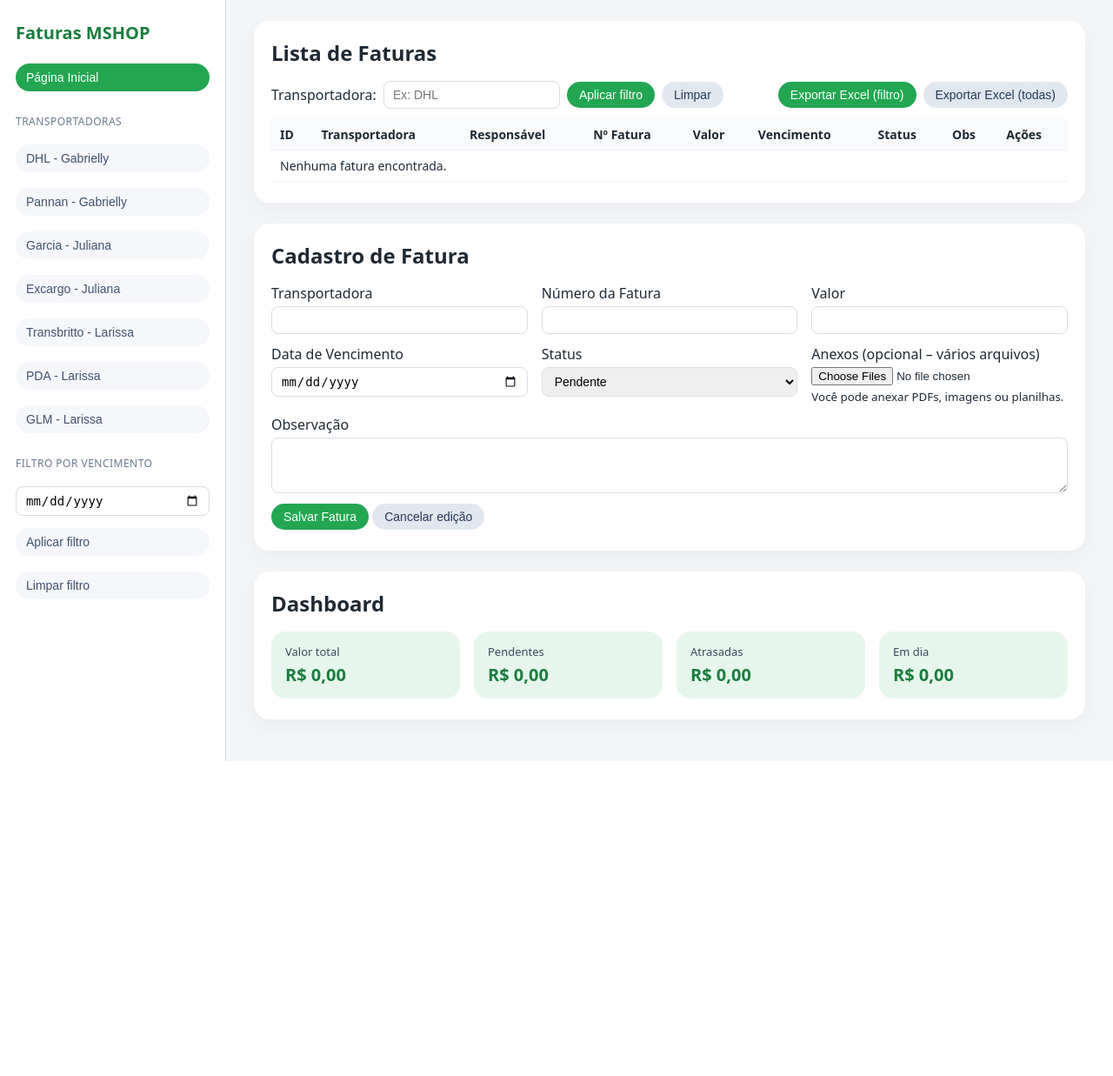
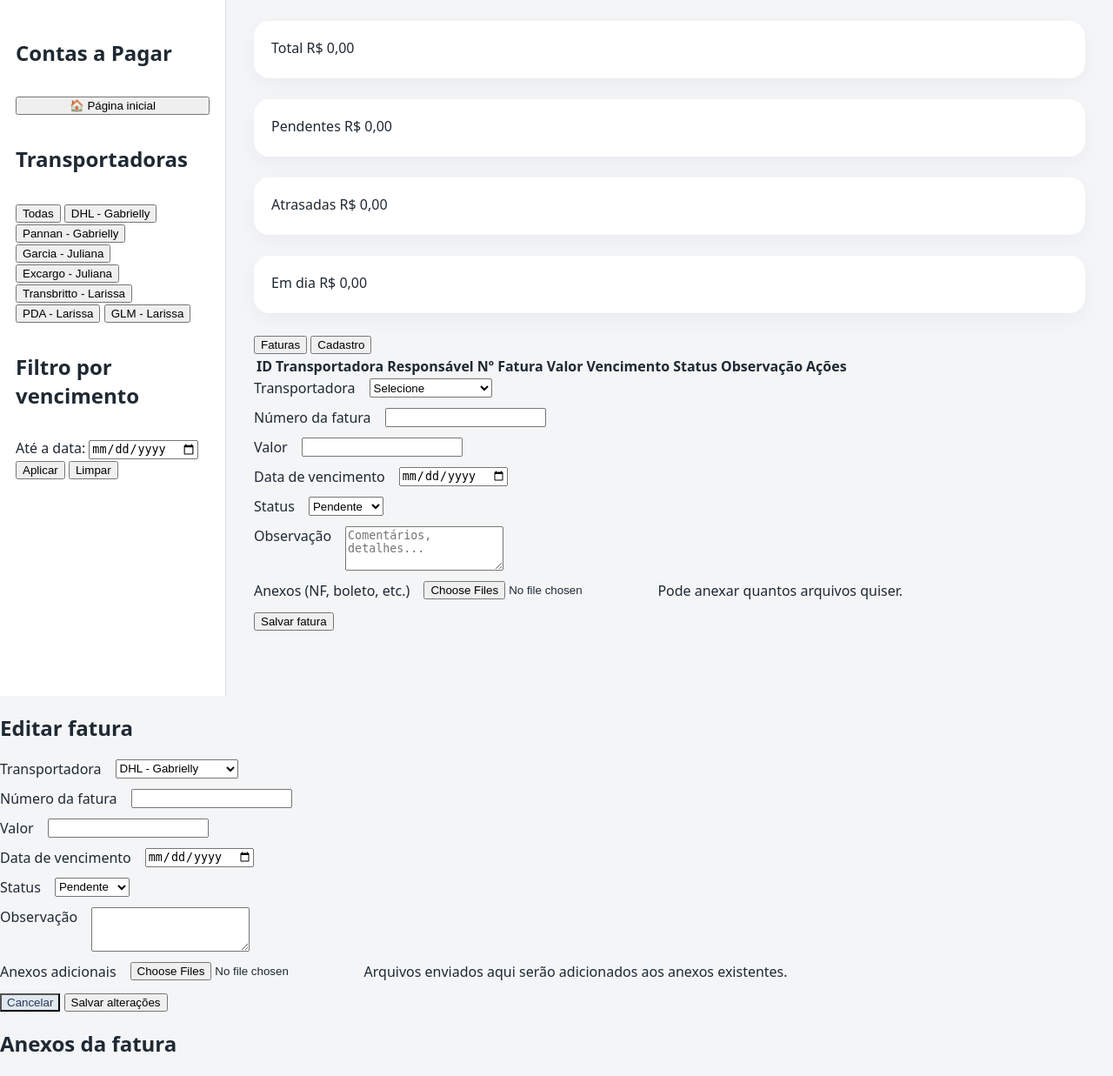
Before and after one commit to abnermayconoli-max/Faturas-MSHOP-, a FastAPI app: page / in a window 1280 px wide. Shown: the top 1237 px of the page at 87% size. Before the commit the page ends 875 px from the top, so only its background shows below. Run offline with FastAPI, Linux system fonts and the light colour scheme; data that the repository does not hold is empty.

Commit message:
Update index.html

```diff
--- a/templates/index.html
+++ b/templates/index.html
@@ -2,82 +2,70 @@
 <html lang="pt-BR">
 <head>
     <meta charset="UTF-8" />
-  <title>Faturas MSHOP</title>
+    <title>Contas a Pagar - Transportadoras</title>
     <link rel="stylesheet" href="/static/styles.css" />
 </head>
 <body>
 <div class="layout">
-
     <!-- LATERAL ESQUERDA -->
     <aside class="sidebar">
-    <div class="sidebar-logo">
-      Faturas MSHOP
+        <h1 class="logo">Contas a Pagar</h1>
+
+        <button class="btn-side btn-home" data-home>🏠 Página inicial</button>
+
+        <h2 class="side-title">Transportadoras</h2>
+        <div class="side-buttons" id="filtro-transportadoras">
+            <button class="btn-side active" data-transportadora="">Todas</button>
+            <button class="btn-side" data-transportadora="DHL - Gabrielly">DHL - Gabrielly</button>
+            <button class="btn-side" data-transportadora="Pannan - Gabrielly">Pannan - Gabrielly</button>
+            <button class="btn-side" data-transportadora="Garcia - Juliana">Garcia - Juliana</button>
+            <button class="btn-side" data-transportadora="Excargo - Juliana">Excargo - Juliana</button>
+            <button class="btn-side" data-transportadora="Transbritto - Larissa">Transbritto - Larissa</button>
+            <button class="btn-side" data-transportadora="PDA - Larissa">PDA - Larissa</button>
+            <button class="btn-side" data-transportadora="GLM - Larissa">GLM - Larissa</button>
         </div>
 
-    <button class="sidebar-btn sidebar-btn-primary" data-action="home">
-      Página Inicial
-    </button>
-
-    <div class="sidebar-section-title">Transportadoras</div>
-
-    <button class="sidebar-btn" data-filter-transportadora="DHL">
-      DHL - Gabrielly
-    </button>
-    <button class="sidebar-btn" data-filter-transportadora="Pannan">
-      Pannan - Gabrielly
-    </button>
-    <button class="sidebar-btn" data-filter-transportadora="Garcia">
-      Garcia - Juliana
-    </button>
-    <button class="sidebar-btn" data-filter-transportadora="Excargo">
-      Excargo - Juliana
-    </button>
-    <button class="sidebar-btn" data-filter-transportadora="Transbritto">
-      Transbritto - Larissa
-    </button>
-    <button class="sidebar-btn" data-filter-transportadora="PDA">
-      PDA - Larissa
-    </button>
-    <button class="sidebar-btn" data-filter-transportadora="GLM">
-      GLM - Larissa
-    </button>
-
-    <div class="sidebar-section-title">Filtro por vencimento</div>
-    <input type="date" id="filtro-vencimento" class="sidebar-date" />
-    <button class="sidebar-btn" id="btn-aplicar-vencimento">
-      Aplicar filtro
-    </button>
-    <button class="sidebar-btn" id="btn-limpar-vencimento">
-      Limpar filtro
-    </button>
+        <h2 class="side-title">Filtro por vencimento</h2>
+        <div class="side-filter-date">
+            <label for="filtro-vencimento">Até a data:</label>
+            <input type="date" id="filtro-vencimento" />
+            <button class="btn-side small" id="btn-aplicar-venc">Aplicar</button>
+            <button class="btn-side small secondary" id="btn-limpar-venc">Limpar</button>
+        </div>
     </aside>
 
     <!-- CONTEÚDO PRINCIPAL -->
     <main class="main">
+        <!-- CARDS RESUMO -->
+        <section class="cards-resumo">
+            <div class="card">
+                <span class="card-label">Total</span>
+                <span class="card-value" id="resumo-total">R$ 0,00</span>
+            </div>
+            <div class="card">
+                <span class="card-label">Pendentes</span>
+                <span class="card-value" id="resumo-pendentes">R$ 0,00</span>
+            </div>
+            <div class="card">
+                <span class="card-label">Atrasadas</span>
+                <span class="card-value" id="resumo-atrasadas">R$ 0,00</span>
+            </div>
+            <div class="card">
+                <span class="card-label">Em dia</span>
+                <span class="card-value" id="resumo-em-dia">R$ 0,00</span>
+            </div>
+        </section>
+
+        <!-- ABAS -->
+        <section class="tabs">
+            <button class="tab active" data-tab="faturas">Faturas</button>
+            <button class="tab" data-tab="cadastro">Cadastro</button>
+        </section>
 
         <!-- LISTA DE FATURAS -->
-    <section class="card" id="secao-faturas">
-      <h2>Lista de Faturas</h2>
-
-      <div class="toolbar">
-        <div class="toolbar-group">
-          <label for="filtro-transportadora">Transportadora:</label>
-          <input id="filtro-transportadora" class="input-text" placeholder="Ex: DHL" />
-          <button id="btn-aplicar-filtro" class="btn">Aplicar filtro</button>
-          <button id="btn-limpar-filtro" class="btn btn-secondary">Limpar</button>
-        </div>
-        <div class="toolbar-group">
-          <button id="btn-exportar-filtrado" class="btn">
-            Exportar Excel (filtro)
-          </button>
-          <button id="btn-exportar-todas" class="btn btn-secondary">
-            Exportar Excel (todas)
-          </button>
-        </div>
-      </div>
-
-      <div class="table-wrapper">
-        <table class="table" id="tabela-faturas">
+        <section class="tab-content active" id="tab-faturas">
+            <div class="table-container">
+                <table>
                     <thead>
                     <tr>
                         <th>ID</th>
@@ -87,100 +75,149 @@
                         <th>Valor</th>
                         <th>Vencimento</th>
                         <th>Status</th>
-            <th>Obs</th>
+                        <th>Observação</th>
                         <th>Ações</th>
                     </tr>
                     </thead>
-          <tbody>
-          <!-- preenchido via JS -->
+                    <tbody id="tbody-faturas">
+                    <!-- linhas via JS -->
                     </tbody>
                 </table>
             </div>
         </section>
 
-    <!-- CADASTRO DE FATURA -->
-    <section class="card" id="secao-cadastro">
-      <h2>Cadastro de Fatura</h2>
-
-      <form id="form-cadastro">
+        <!-- CADASTRO -->
+        <section class="tab-content" id="tab-cadastro">
+            <form id="form-cadastro" class="form-card">
                 <div class="form-row">
-          <div class="form-group">
-            <label>Transportadora</label>
-            <input type="text" id="cad-transportadora" class="input-text" />
-          </div>
-          <div class="form-group">
-            <label>Número da Fatura</label>
-            <input type="text" id="cad-numero" class="input-text" />
-          </div>
-          <div class="form-group">
-            <label>Valor</label>
-            <input type="number" step="0.01" id="cad-valor" class="input-text" />
-          </div>
+                    <label for="cad-transportadora">Transportadora</label>
+                    <select id="cad-transportadora" required>
+                        <option value="">Selecione</option>
+                        <option value="DHL - Gabrielly">DHL - Gabrielly</option>
+                        <option value="Pannan - Gabrielly">Pannan - Gabrielly</option>
+                        <option value="Garcia - Juliana">Garcia - Juliana</option>
+                        <option value="Excargo - Juliana">Excargo - Juliana</option>
+                        <option value="Transbritto - Larissa">Transbritto - Larissa</option>
+                        <option value="PDA - Larissa">PDA - Larissa</option>
+                        <option value="GLM - Larissa">GLM - Larissa</option>
+                    </select>
                 </div>
 
                 <div class="form-row">
-          <div class="form-group">
-            <label>Data de Vencimento</label>
-            <input type="date" id="cad-vencimento" class="input-text" />
+                    <label for="cad-numero">Número da fatura</label>
+                    <input type="text" id="cad-numero" required />
                 </div>
-          <div class="form-group">
-            <label>Status</label>
-            <select id="cad-status" class="input-text">
+
+                <div class="form-row">
+                    <label for="cad-valor">Valor</label>
+                    <input type="number" id="cad-valor" step="0.01" min="0" required />
+                </div>
+
+                <div class="form-row">
+                    <label for="cad-vencimento">Data de vencimento</label>
+                    <input type="date" id="cad-vencimento" required />
+                </div>
+
+                <div class="form-row">
+                    <label for="cad-status">Status</label>
+                    <select id="cad-status">
                         <option value="pendente">Pendente</option>
                         <option value="pago">Pago</option>
                         <option value="cancelado">Cancelado</option>
                     </select>
                 </div>
-          <div class="form-group">
-            <label>Anexos (opcional – vários arquivos)</label>
+
+                <div class="form-row">
+                    <label for="cad-observacao">Observação</label>
+                    <textarea id="cad-observacao" rows="3" placeholder="Comentários, detalhes..."></textarea>
+                </div>
+
+                <div class="form-row">
+                    <label for="cad-anexos">Anexos (NF, boleto, etc.)</label>
                     <input type="file" id="cad-anexos" multiple />
-            <small>Você pode anexar PDFs, imagens ou planilhas.</small>
+                    <span class="hint">Pode anexar quantos arquivos quiser.</span>
+                </div>
+
+                <div class="form-actions">
+                    <button type="submit" class="btn-primary">Salvar fatura</button>
+                </div>
+            </form>
+        </section>
+    </main>
+</div>
+
+<!-- MODAL EDITAR -->
+<div class="modal" id="modal-editar">
+    <div class="modal-content">
+        <h2>Editar fatura</h2>
+        <form id="form-editar">
+            <input type="hidden" id="edit-id" />
+
+            <div class="form-row">
+                <label for="edit-transportadora">Transportadora</label>
+                <select id="edit-transportadora" required>
+                    <option value="DHL - Gabrielly">DHL - Gabrielly</option>
+                    <option value="Pannan - Gabrielly">Pannan - Gabrielly</option>
+                    <option value="Garcia - Juliana">Garcia - Juliana</option>
+                    <option value="Excargo - Juliana">Excargo - Juliana</option>
+                    <option value="Transbritto - Larissa">Transbritto - Larissa</option>
+                    <option value="PDA - Larissa">PDA - Larissa</option>
+                    <option value="GLM - Larissa">GLM - Larissa</option>
+                </select>
+            </div>
+
+            <div class="form-row">
+                <label for="edit-numero">Número da fatura</label>
+                <input type="text" id="edit-numero" required />
+            </div>
+
+            <div class="form-row">
+                <label for="edit-valor">Valor</label>
+                <input type="number" id="edit-valor" step="0.01" min="0" required />
+            </div>
+
+            <div class="form-row">
+                <label for="edit-vencimento">Data de vencimento</label>
+                <input type="date" id="edit-vencimento" required />
+            </div>
+
+            <div class="form-row">
+                <label for="edit-status">Status</label>
+                <select id="edit-status">
+                    <option value="pendente">Pendente</option>
+                    <option value="pago">Pago</option>
+                    <option value="cancelado">Cancelado</option>
+                </select>
+            </div>
+
+            <div class="form-row">
+                <label for="edit-observacao">Observação</label>
+                <textarea id="edit-observacao" rows="3"></textarea>
+            </div>
+
+            <div class="form-row">
+                <label for="edit-anexos">Anexos adicionais</label>
+                <input type="file" id="edit-anexos" multiple />
+                <span class="hint">Arquivos enviados aqui serão adicionados aos anexos existentes.</span>
+            </div>
+
+            <div class="form-actions">
+                <button type="button" class="btn-secondary" data-close-modal>Cancelar</button>
+                <button type="submit" class="btn-primary">Salvar alterações</button>
+            </div>
+        </form>
     </div>
 </div>
 
-        <div class="form-row">
-          <div class="form-group form-group-full">
-            <label>Observação</label>
-            <textarea id="cad-observacao" rows="3" class="input-text"></textarea>
+<!-- MODAL ANEXOS -->
+<div class="modal" id="modal-anexos">
+    <div class="modal-content">
+        <h2>Anexos da fatura</h2>
+        <ul id="lista-anexos"></ul>
+        <div class="form-actions">
+            <button type="button" class="btn-secondary" data-close-modal>Analisar depois</button>
         </div>
     </div>
-
-        <input type="hidden" id="cad-id-edicao" />
-
-        <button type="submit" class="btn btn-primary" id="btn-salvar-fatura">
-          Salvar Fatura
-        </button>
-        <button type="button" class="btn btn-secondary" id="btn-cancelar-edicao">
-          Cancelar edição
-        </button>
-      </form>
-    </section>
-
-    <!-- DASHBOARD -->
-    <section class="card" id="secao-dashboard">
-      <h2>Dashboard</h2>
-
-      <div class="dash-grid">
-        <div class="dash-card">
-          <div class="dash-label">Valor total</div>
-          <div class="dash-value" id="dash-total">R$ 0,00</div>
-        </div>
-        <div class="dash-card">
-          <div class="dash-label">Pendentes</div>
-          <div class="dash-value" id="dash-pendentes">R$ 0,00</div>
-        </div>
-        <div class="dash-card">
-          <div class="dash-label">Atrasadas</div>
-          <div class="dash-value" id="dash-atrasadas">R$ 0,00</div>
-        </div>
-        <div class="dash-card">
-          <div class="dash-label">Em dia</div>
-          <div class="dash-value" id="dash-em-dia">R$ 0,00</div>
-        </div>
-      </div>
-    </section>
-
-  </main>
 </div>
 
 <script src="/static/app.js"></script>
```
Lines whose indentation alone changed are shown as unchanged.
